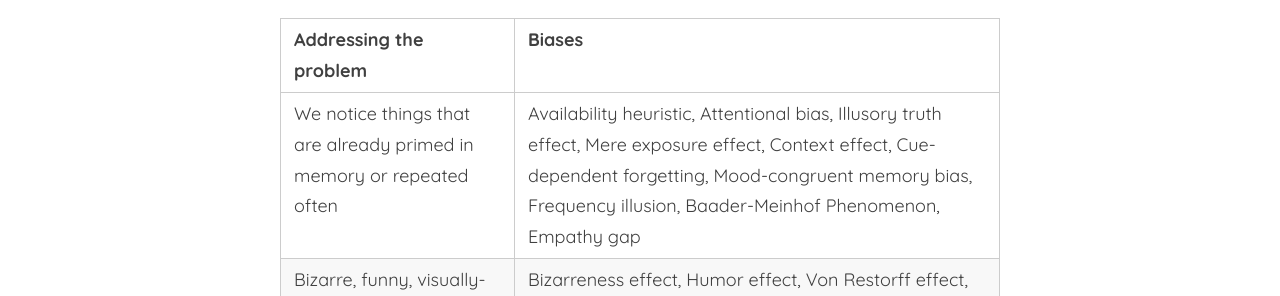
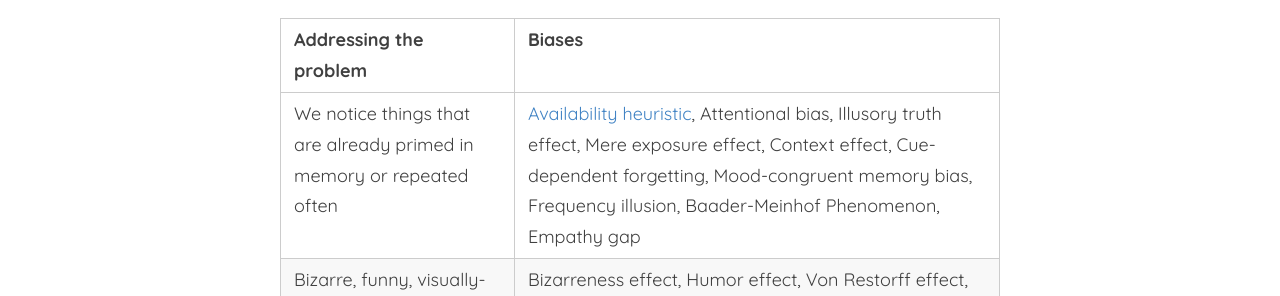
Before and after one commit to jashburn8020/notes, a Jekyll site: the page built from _posts/2024-06-19-cognitive-bias.md, in a window 1280 px wide and 900 px high, scrolled down 1563 px. Shown: the part 158-454 px from the top of the window. Built offline with Jekyll 4.4.1, drawn with Linux system fonts in a browser that asks for light colours; part of the change alters nothing that is shown.

```diff
--- a/_posts/2024-06-19-cognitive-bias.md
+++ b/_posts/2024-06-19-cognitive-bias.md
@@ -73,7 +73,7 @@ _Note: The information on this page is mainly summarised from the references lis
 
 | Addressing the problem | Biases |
 | --- | --- |
-|  We notice things that are already primed in memory or repeated often | Availability heuristic, Attentional bias, Illusory truth effect, Mere exposure effect, Context effect, Cue-dependent forgetting, Mood-congruent memory bias, Frequency illusion, Baader-Meinhof Phenomenon, Empathy gap |
+|  We notice things that are already primed in memory or repeated often | [Availability heuristic]({{ site.baseurl }}{% post_url 2024-06-20-availability-heuristic %}), Attentional bias, Illusory truth effect, Mere exposure effect, Context effect, Cue-dependent forgetting, Mood-congruent memory bias, Frequency illusion, Baader-Meinhof Phenomenon, Empathy gap |
 |  Bizarre, funny, visually-striking, or anthropomorphic things stick out more | Bizarreness effect, Humor effect, Von Restorff effect, Negativity bias, Publication bias, Omission bias |
 |  We notice when something has changed | Anchoring, Contrast effect, Focusing effect, Framing effect, Weber–Fechner law, Distinction bias |
 |  We are drawn to details that confirm our own existing beliefs | Confirmation bias, Congruence bias, Post-purchase rationalization, Choice-supportive bias, Selective perception, Observer-expectancy effect, Experimenter’s bias, Observer effect, Expectation bias, Ostrich effect, Subjective validation, Continued influence effect, Semmelweis reflex, Bucket error, Law of narrative gravity |
```
Also changed, not shown: _posts/2024-06-20-availability-heuristic.md (renamed from _posts/2024-06-19-bias-availability-heuristic.md).
